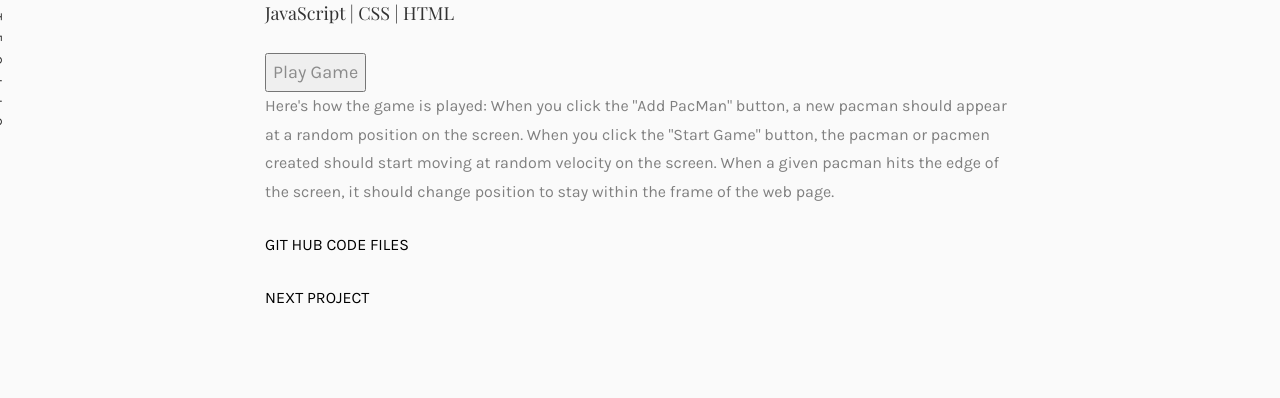
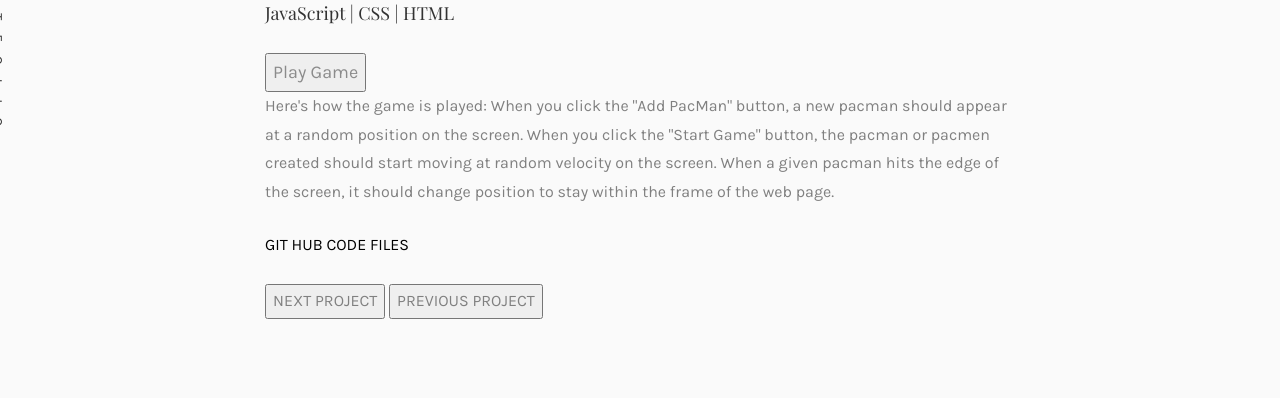
Before and after one commit to adriennecmetz/AdrienneMetz, a plain HTML site: page work-second.html in a window 1280 px wide. Shown: the part 402-800 px from the top of the page. Drawn offline with nearby package versions, Linux system fonts and the light colour scheme; files whose address does not match are found by name; a web font is replaced by a local one.

Commit message:
Add files via upload

```diff
--- a/work-second.html
+++ b/work-second.html
@@ -68,7 +68,7 @@
 						<ul>
 							<li><a href="index.html">Home</a></li>
 							<li><a href="services.html">Skills</a></li>
-							<li class="active"><a href="work.html">Work</a></li>
+							<li class="active"><a href="work-single.html">Work</a></li>
 							<li><a href="about.html">About</a></li>
 							<li><a href="contact.html">Contact</a></li>
 						</ul>
@@ -232,7 +232,12 @@ When you click the "Add PacMan" button, a new pacman should appear at a random p
 										<a href="https://github.com/adriennecmetz/AdrienneMetz.github.io">GIT HUB CODE FILES</a></p>
 									<p class="read">
 
-										<a href="/Users/Adrienne/Downloads/noah-master/work-third.html">NEXT PROJECT</a></p>
+
+								<button type="button" a href="work-second.html"> NEXT PROJECT</button> </a></button></button>
+
+								</button>
+
+								<button type="button" a href="work-single"> PREVIOUS PROJECT</button> </a>
 
 
 
```
